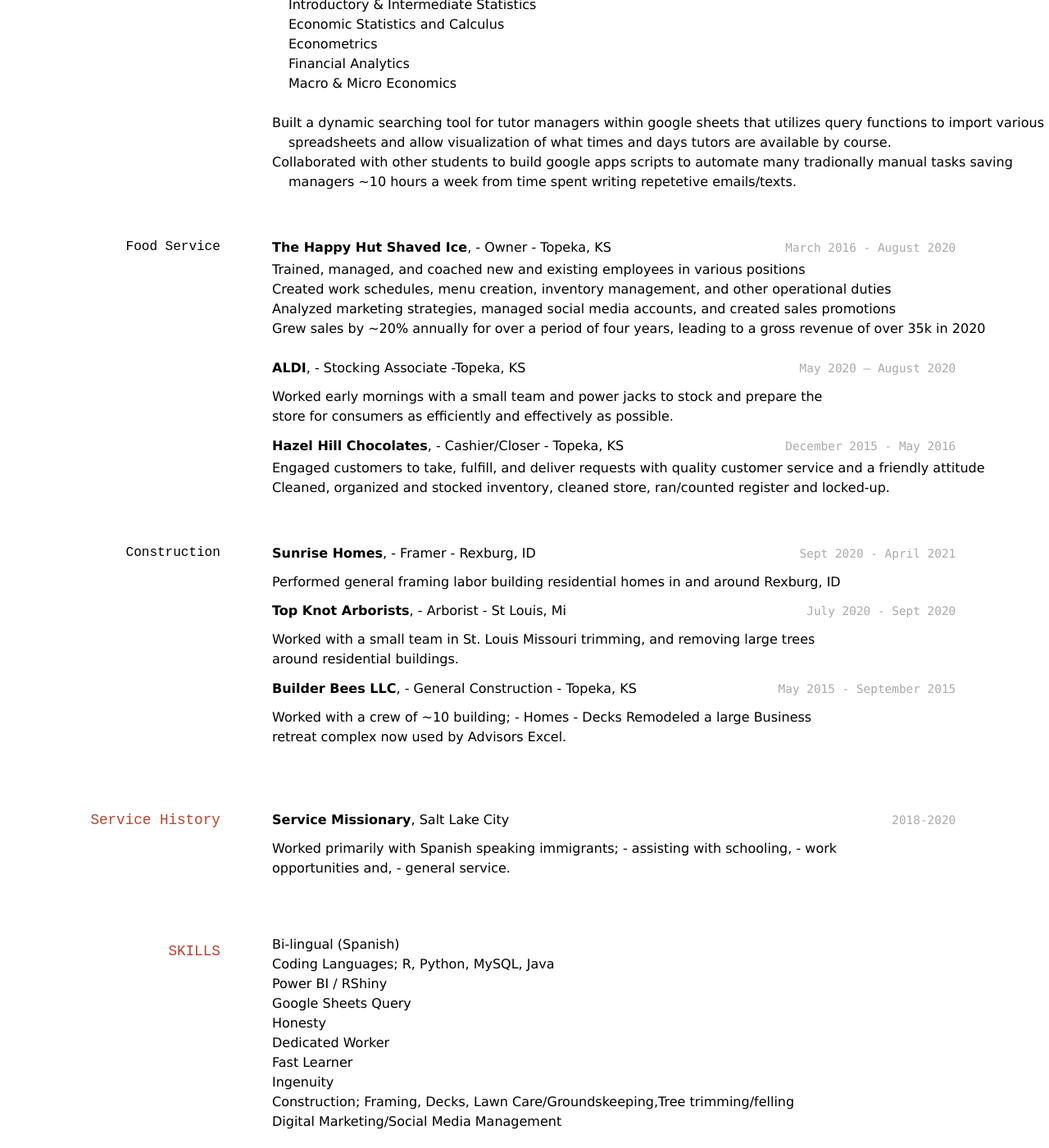
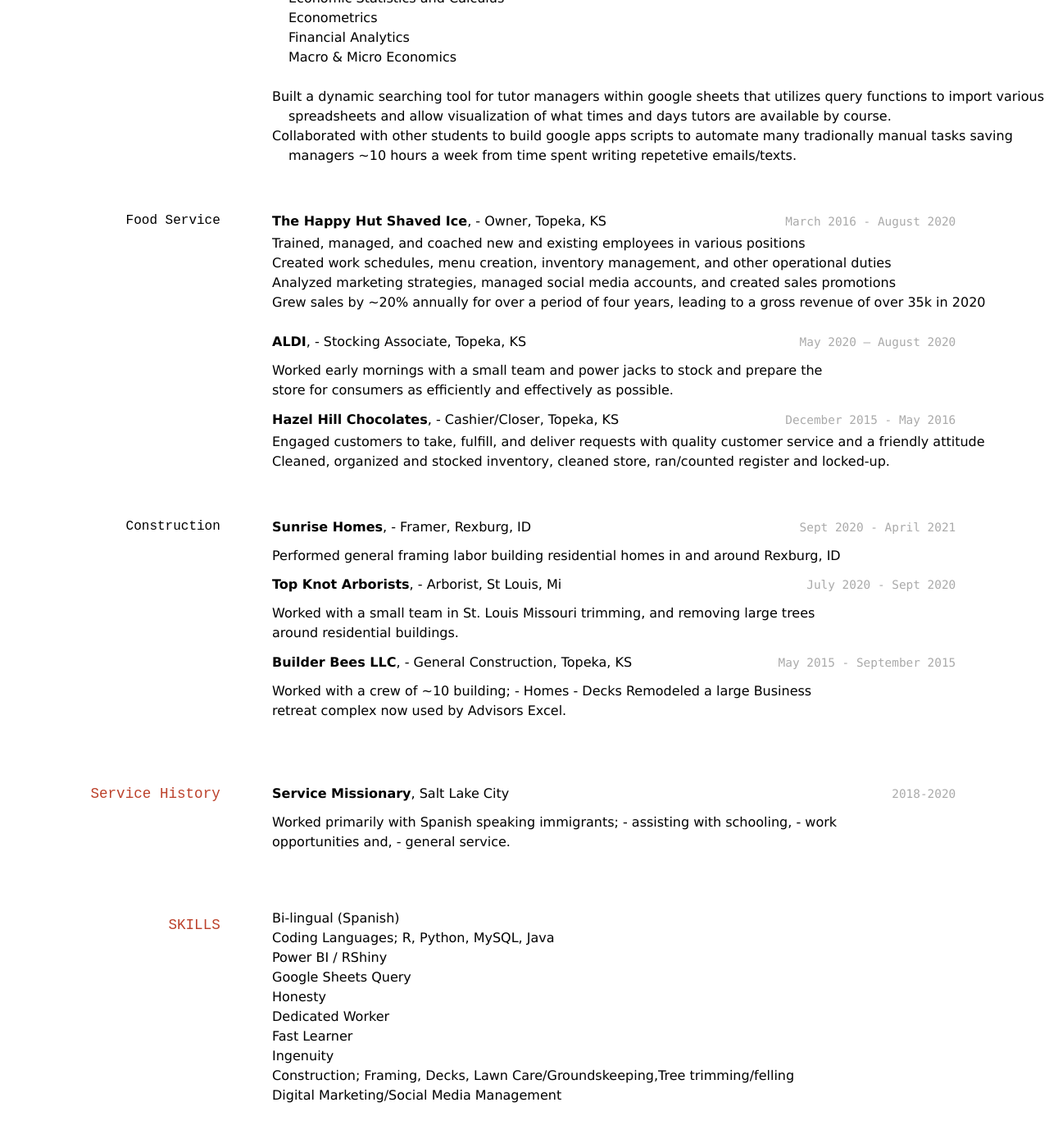
Before and after one commit to TBrost/Brost-Resume, a Jekyll site: the page built from docs/index.md, in a window 1280 px wide and 1400 px high, scrolled down 2149 px. Shown: the whole window at 82% size. Built offline with Jekyll 4.4.1, drawn with Linux system fonts in a browser that asks for light colours; some of the changed text lies outside the part shown.

```diff
--- a/docs/index.md
+++ b/docs/index.md
@@ -3,6 +3,7 @@ layout: cv
 title: Tyson Brost's Resume
 ---
 # Tyson Brost
+
 
 I'm a Junior studying economics, and data science at BYU-Idaho. Former small business owner and operator, experienced in a wide variety of fields ranging from general construction to customer service and business management.
 I have a passion for analyzing systems and finding new ways to innovate in order to improve efficiency and effectiveness. My schooling is focused on model interpretion and building, specifically in multivariate models utilized analysis and application economic theory and policy as well as applied linear regression and econometrics.
@@ -54,14 +55,14 @@ Collaborated with a variety of teams and individuals across the marketing and IT
 	- Further wrangled and formatted data within Power-BI to show actionable insights and trends based on individual, comparison and aggregate site data.
 
 `July 2021 - Sep 2021`
-__Reseach and Business Development Center__, Research Analyst, Rexburg, ID
+__Reseach and Business Development Center__, - Research Analyst, Rexburg, ID
 
 - Worked with a small team to analyze past data and results from previous studies to recreate and improve upon a generalized economic survey and study of Madison county in comparison to Idaho and Eastern Idaho..
 - This was used to help plan and promote specific industries within the area and identify sectors of economic leakages for Madison county Idaho.
 
 
 
-### Statistics/Data Science/Quantitative Analysis
+### Statistics / Data Science / Quantitative Analysis
 
 `Sep 2022 - Present`
 __Brigham Young University - Idaho__, - Research Assistant, Rexburg, ID
@@ -97,19 +98,19 @@ __Brigham Young University-Idaho__, - Mathematics/Economics Tutor - Rexburg, ID
 ### Food Service
 
 `March 2016 - August 2020`
-__The Happy Hut Shaved Ice__, - Owner - Topeka, KS
+__The Happy Hut Shaved Ice__, - Owner, Topeka, KS
 - Trained, managed, and coached new and existing employees in various positions
 - Created work schedules, menu creation, inventory management, and other operational duties
 - Analyzed marketing strategies, managed social media accounts, and created sales promotions
 - Grew sales by ~20% annually for over a period of four years, leading to a gross revenue of over 35k in 2020
 
 `May 2020 – August 2020`
-__ALDI__, - Stocking Associate -Topeka, KS
+__ALDI__, - Stocking Associate, Topeka, KS
 
 Worked early mornings with a small team and power jacks to stock and prepare the store for consumers as efficiently and effectively as possible.
 
 `December 2015 - May 2016`
-__Hazel Hill Chocolates__, - Cashier/Closer - Topeka, KS
+__Hazel Hill Chocolates__, - Cashier/Closer, Topeka, KS
 - Engaged customers to take, fulfill, and deliver requests with quality customer service and a friendly attitude
 - Cleaned, organized and stocked inventory, cleaned store, ran/counted register and locked-up.
 
@@ -117,17 +118,17 @@ __Hazel Hill Chocolates__, - Cashier/Closer - Topeka, KS
 ### Construction
 
 `Sept 2020 - April 2021`
-__Sunrise Homes__, - Framer - Rexburg, ID
+__Sunrise Homes__, - Framer, Rexburg, ID
 
 Performed general framing labor building residential homes in and around Rexburg, ID
 
 `July 2020 - Sept 2020`
-__Top Knot Arborists__, - Arborist - St Louis, Mi
+__Top Knot Arborists__, - Arborist, St Louis, Mi
 
 Worked with a small team in St. Louis Missouri trimming, and removing large trees around residential buildings.
 
 `May 2015 - September 2015`
-__Builder Bees LLC__, - General Construction - Topeka, KS
+__Builder Bees LLC__, - General Construction, Topeka, KS
 
 Worked with a crew of ~10 building;
     - Homes
```
